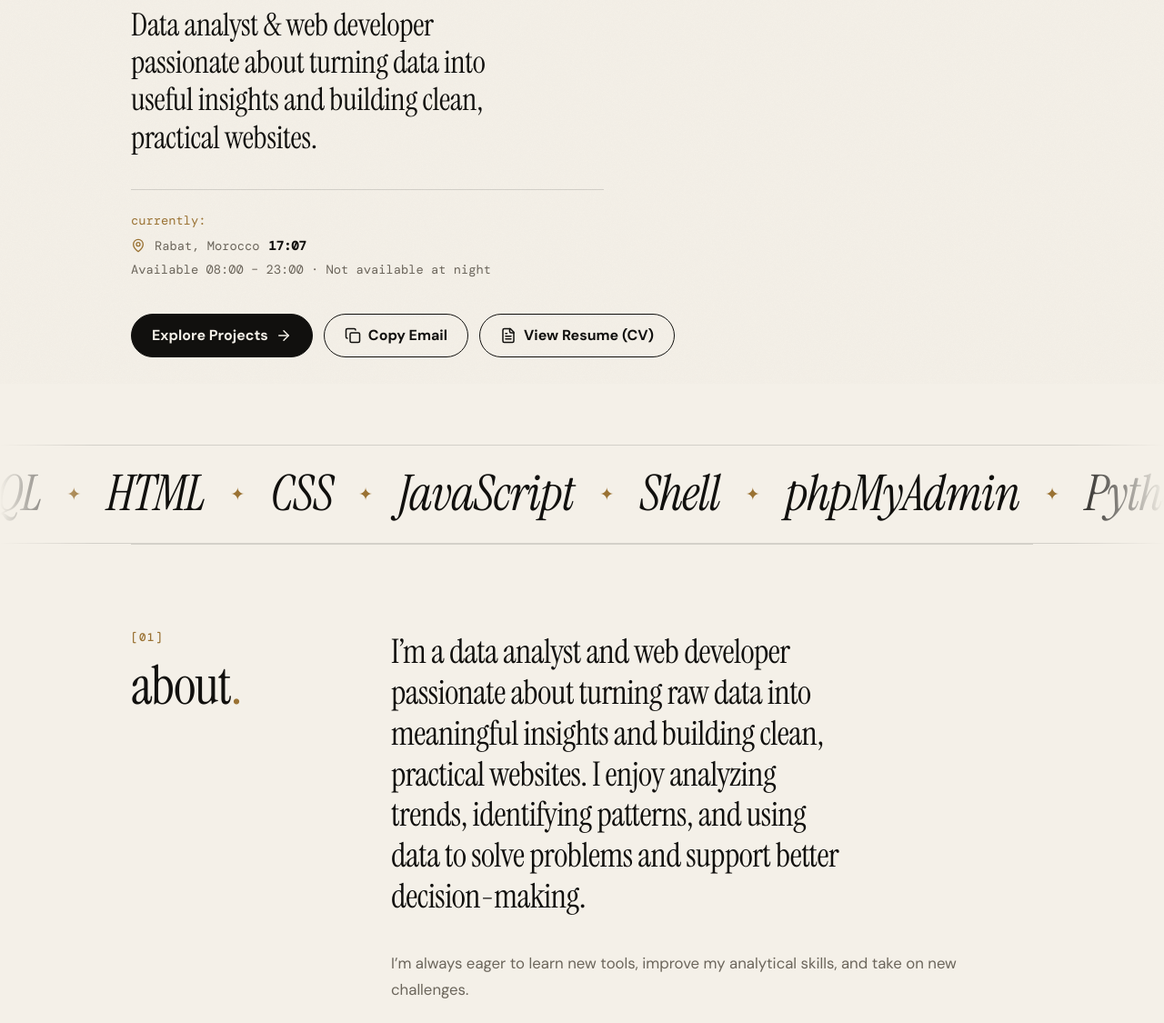
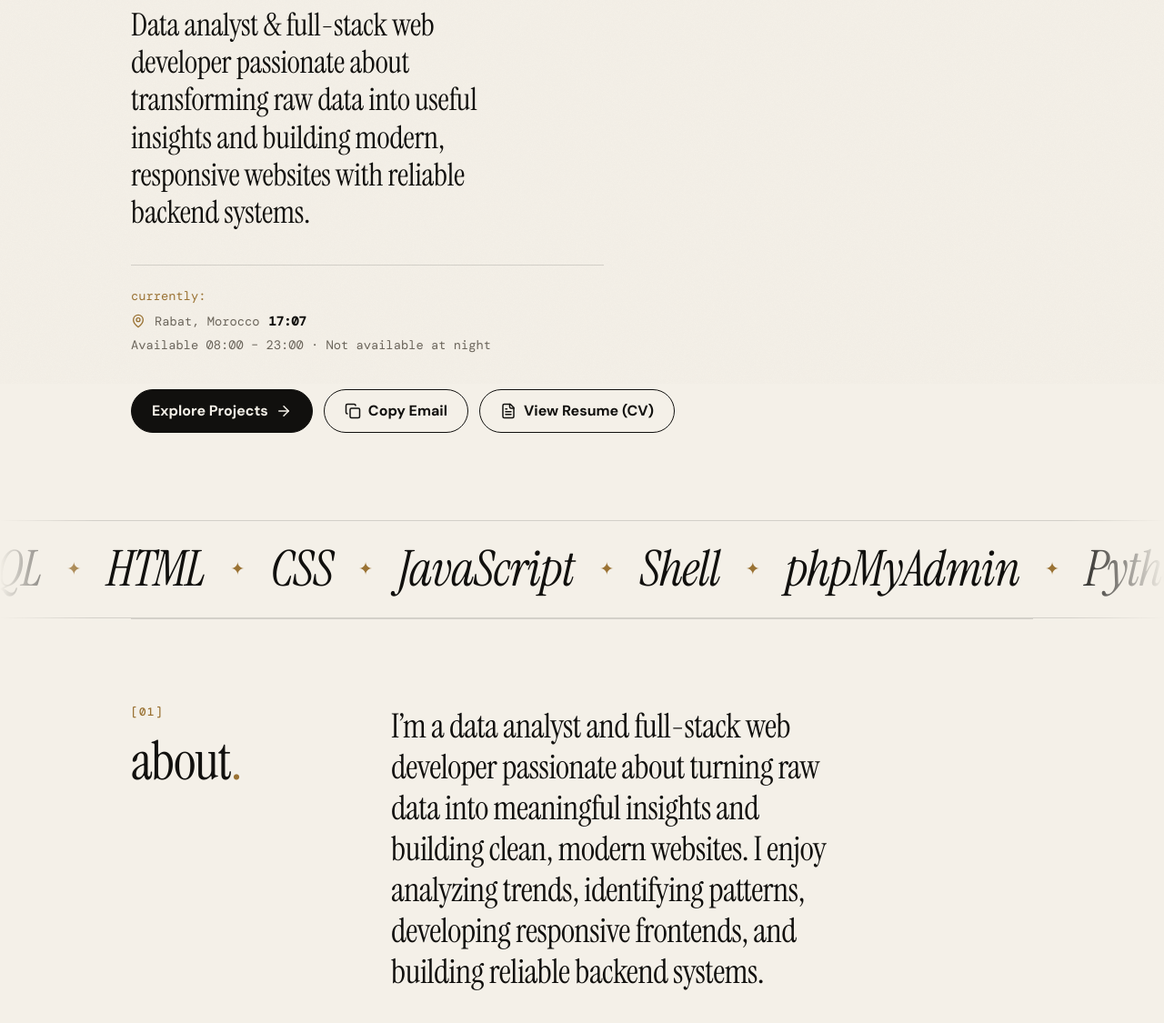
Before and after one commit to brahim-saadi-dev/brahim-saadi-dev.github.io, a website: page index.html.html in a window 1280 px wide. Shown: the part 378-1503 px from the top of the page at 91% size. Drawn offline with nearby package versions, Linux system fonts and the light colour scheme; no server answers.

Commit message:
Update role and about sections in index.html

```diff
--- a/index.html.html
+++ b/index.html.html
@@ -705,7 +705,7 @@ window.addEventListener("DOMContentLoaded", function () {
 <main class="wrap">
 <div class="hero">
 <h1>Brahim <em>Saadi</em><span class="cursor" aria-hidden="true"></span></h1>
-<p class="role" data-i18n="role">Data analyst &amp; web developer passionate about turning data into useful insights and building clean, practical websites.</p>
+<p class="role" data-i18n="role">Data analyst &amp; full-stack web developer passionate about transforming raw data into useful insights and building modern, responsive websites with reliable backend systems.</p>
 <p class="where"><span class="where-item"><svg viewBox="0 0 24 24" aria-hidden="true"><path d="M20 10c0 6-8 12-8 12S4 16 4 10a8 8 0 0 1 16 0Z"/><circle cx="12" cy="10" r="3"/></svg><span>Rabat, Morocco</span><time id="rabat-time" datetime=""></time></span><span class="where-item" id="avail-hours">Available 08:00 – 23:00 · Not available at night</span></p>
 <div class="hero-actions">
 <a class="btn btn-primary btn-lg" href="#projects"><span data-i18n="explore">Explore Projects</span> <svg viewBox="0 0 24 24" aria-hidden="true"><path d="M5 12h14"/><path d="m12 5 7 7-7 7"/></svg></a>
@@ -719,8 +719,8 @@ window.addEventListener("DOMContentLoaded", function () {
 
 <section id="about">
 <h2 data-i18n="about">About</h2>
-<p>I’m a data analyst and web developer passionate about turning raw data into meaningful insights and building clean, practical websites. I enjoy analyzing trends, identifying patterns, and using data to solve problems and support better decision-making.</p>
-<p>I’m always eager to learn new tools, improve my analytical skills, and take on new challenges.</p>
+<p>I’m a data analyst and full-stack web developer passionate about turning raw data into meaningful insights and building clean, modern websites. I enjoy analyzing trends, identifying patterns, developing responsive frontends, and building reliable backend systems.</p>
+<p>I’m always eager to learn new technologies, improve my analytical and development skills, and take on new challenges.</p>
 </section>
 
 <section id="services">
```
